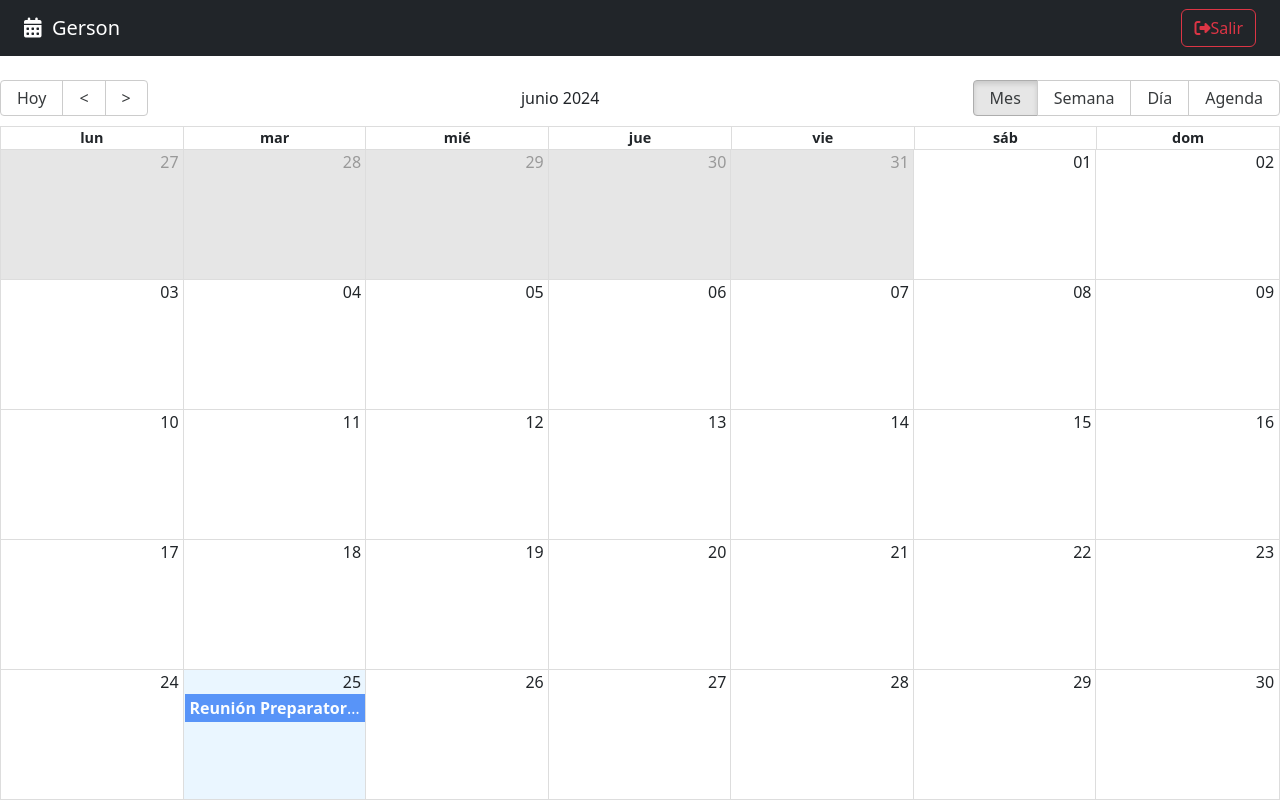
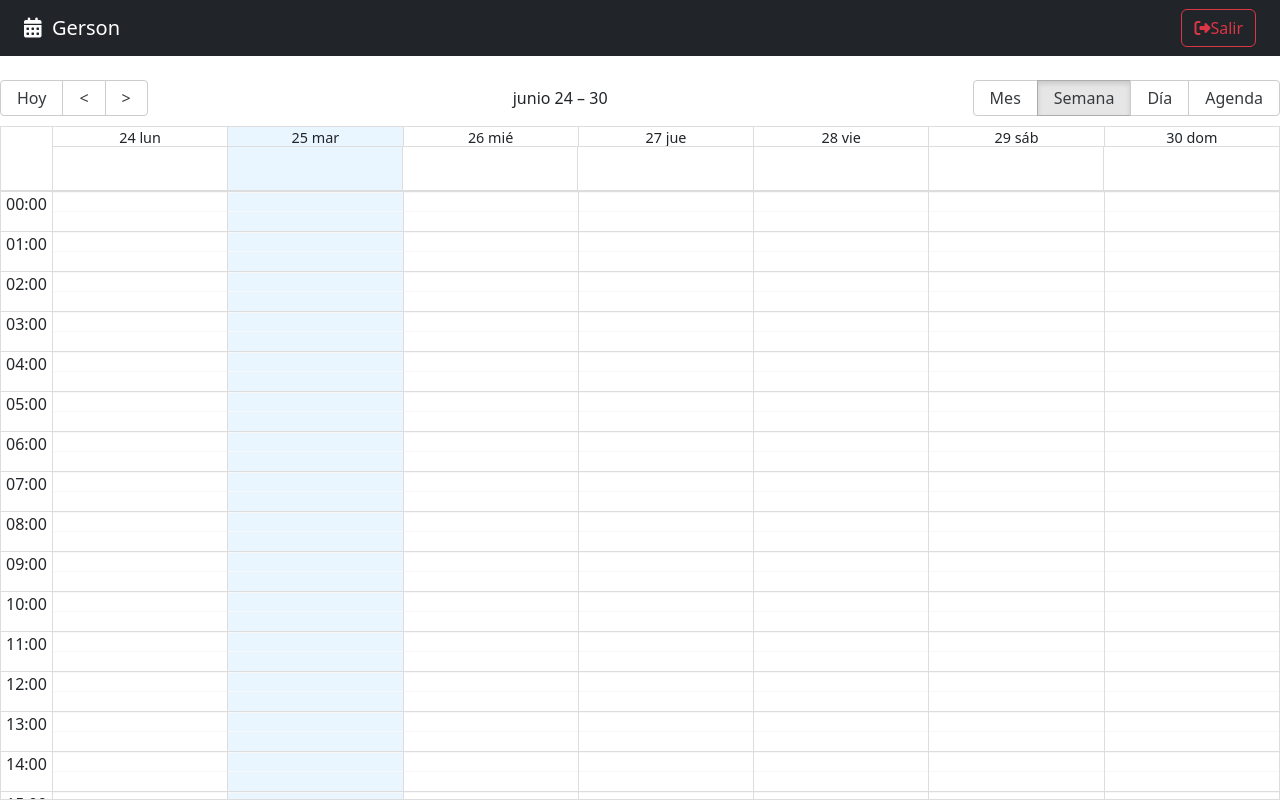
Before and after one commit to IP-Proyectos-y-Soluciones/CalendarApp-Frontend-MERN, a React (Vite) app: page / in a window 1280 px wide. Built offline with nearby package versions, Linux system fonts and the light colour scheme.

Commit message:
Listen to calendar events

```diff
--- a/src/calendar/pages/CalendarPage.jsx
+++ b/src/calendar/pages/CalendarPage.jsx
@@ -1,3 +1,4 @@
+import { useState } from 'react';
 import { Calendar } from 'react-big-calendar';
 import 'react-big-calendar/lib/css/react-big-calendar.css';
 
@@ -19,6 +20,8 @@
 
 export const CalendarPage = () => {
 
+  const [ lastView, setLastView ] = useState( localStorage.getItem( 'lastView' ) || 'week' );
+
   const eventStyleGetter = ( event, start, end, isSelected ) => {
     // console.log({event, start, end, isSelected});
 
@@ -34,6 +37,19 @@
     };
   };
 
+  const onDoubleClick = ( event ) => {
+    console.log({ doubleClick: event });
+  };
+
+  const onSelect = ( event ) => {
+    console.log({ click: event });
+  };
+
+  const onViewChange = ( event ) => {
+    localStorage.setItem( 'lastView', event );
+    setLastView( event );
+  };
+
   return (
     <>
       <Navbar />
@@ -42,6 +58,7 @@
         culture='es'
         localizer={ localizer }
         events={ events }
+        defaultView={ lastView }
         startAccessor="start"
         endAccessor="end"
         style={{ height: 'calc( 100vh - 80px )' }}
@@ -50,6 +67,9 @@
         components={{
           event: CalendarEvent,
         }}
+        onDoubleClickEvent={ onDoubleClick }
+        onSelectEvent={ onSelect }
+        onView={ onViewChange }
       />
     </>
   );
```
